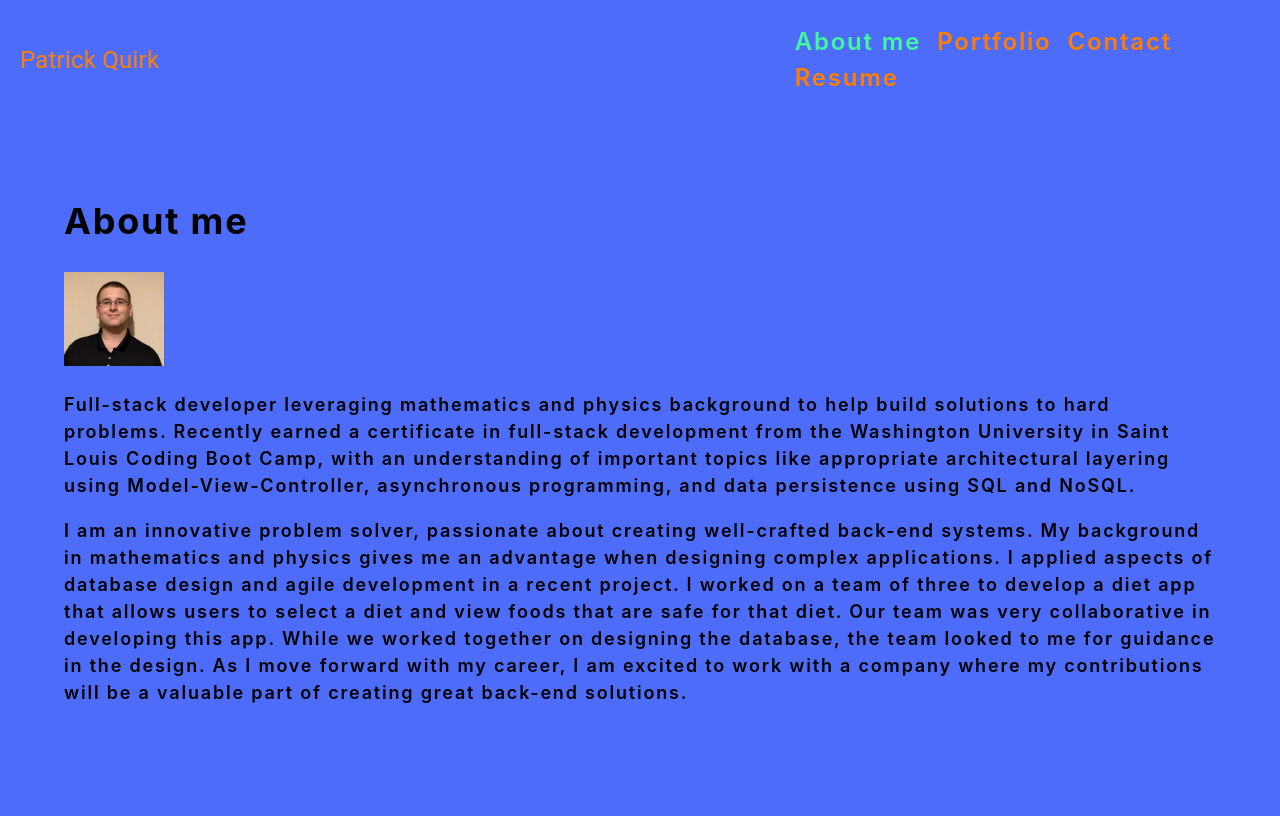
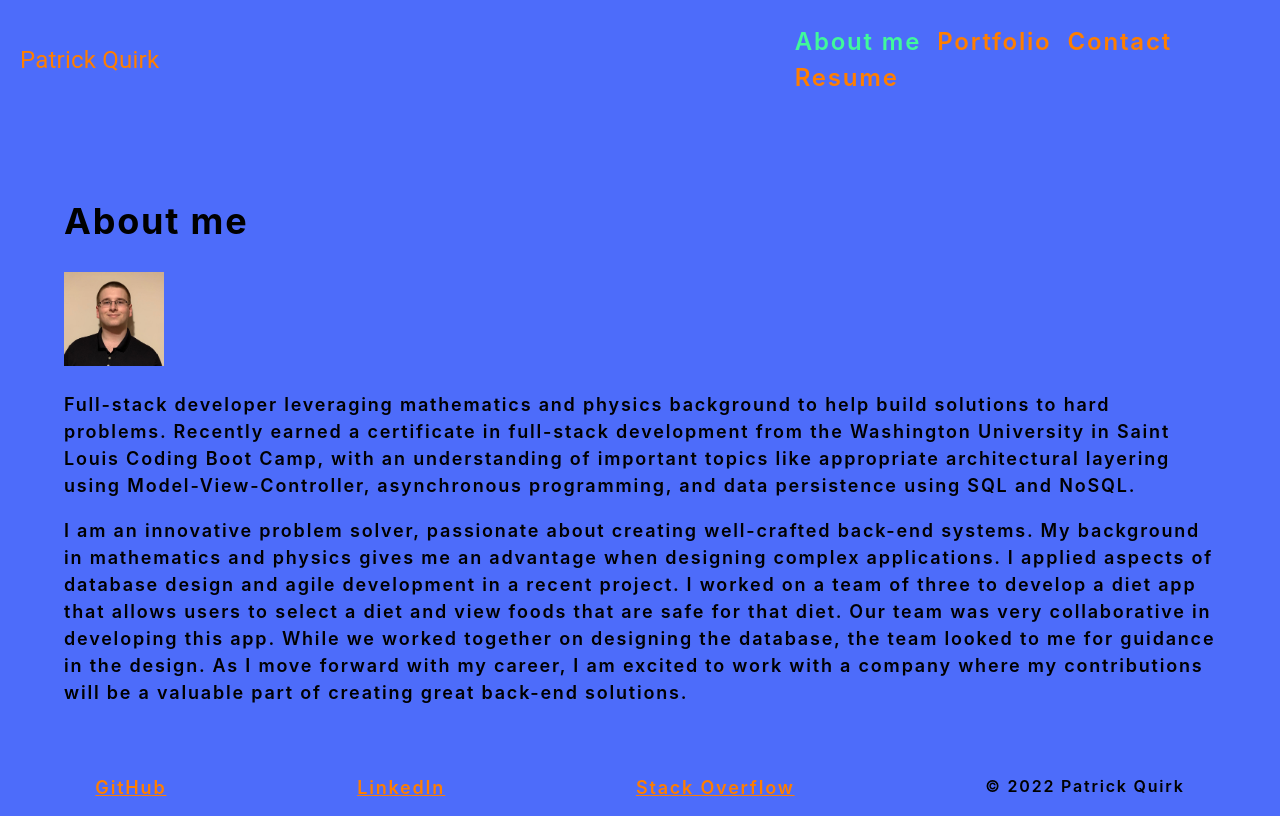
Before and after one commit to PatrickLQuirk/react-portfolio, a React (Create React App) app: page / in a window 1280 px wide. Built offline with nearby package versions, Linux system fonts and the light colour scheme.

Commit message:
added footer

```diff
--- a/src/App.js
+++ b/src/App.js
@@ -4,6 +4,7 @@ import About from './pages/About';
 import Portfolio from './pages/Portfolio';
 import Contact from './pages/Contact';
 import Resume from './pages/Resume';
+import Footer from './components/Footer';
 
 function App() {
   const [currentTab, setCurrentTab] = useState("about");
@@ -29,6 +30,8 @@ function App() {
       {currentTab === "resume" && (
         <Resume></Resume>
       )}
+
+      <Footer></Footer>
     </>
   );
 }
--- /dev/null
+++ b/src/components/Footer/index.js
@@ -0,0 +1,16 @@
+import React from 'react';
+
+const Footer = () => {
+    return (
+        <footer>
+            <a href="https://github.com/PatrickLQuirk">GitHub</a>
+            <a href="www.linkedin.com/in/patrick-quirk-5581411a6">LinkedIn</a>
+            <a href="https://stackoverflow.com/users/18013832/patrick-quirk">Stack Overflow</a>
+            <span>
+                © 2022 Patrick Quirk
+            </span>
+        </footer>
+    )
+};
+
+export default Footer;
--- a/src/index.css
+++ b/src/index.css
@@ -113,3 +113,17 @@ textarea {
 .project-image {
   width: 100%;
 }
+
+footer {
+  display: flex;
+  justify-content: space-around;
+}
+
+footer a {
+  color: var(--primary-orange);
+  margin-bottom: 15px;
+}
+
+footer span {
+  font-size: 16px;
+}
```
